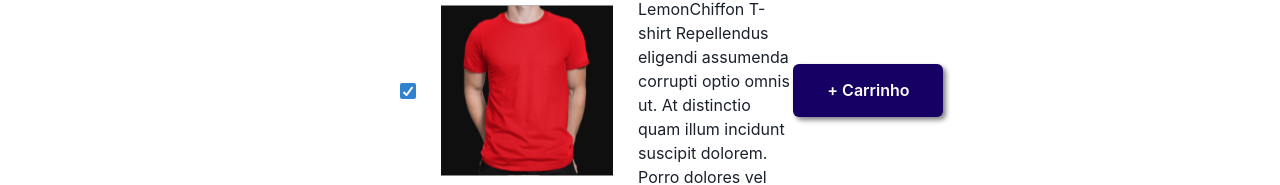
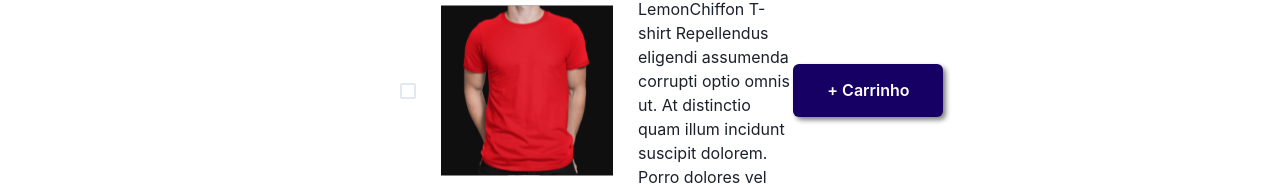
Before and after one commit to AlineGaldino/Ecommerce, a React (Create React App) app: page /products in a window 1280 px wide. Shown: the part 253-438 px from the top of the page. Built offline with nearby package versions, Linux system fonts and the light colour scheme; data requests are answered from the project's data file.

Commit message:
style: product preview modify

```diff
--- a/src/component/Product.jsx
+++ b/src/component/Product.jsx
@@ -1,11 +1,20 @@
-import { Flex, Box, Img, Checkbox, Text, Button, Divider } from "@chakra-ui/react"
+import {
+    Flex,
+    Box,
+    Img,
+    Checkbox,
+    Text,
+    Button,
+    Divider
+} from "@chakra-ui/react"
 
 import shirt from '../images/imaget-shirt.svg'
 
 export function Product({description, longDescription, price}) {
     return (
     <Flex margin='0px 400px 0px 400px' marginBottom='25px'>
-        <Checkbox defaultChecked paddingRight='25px'/>
+        <Checkbox
+        paddingRight='25px'/>
         <Img src={shirt} alt='t-shirt' paddingRight='25px'/>
         <Box>
             <Text fontSize='34px'>{description}</Text>
```
